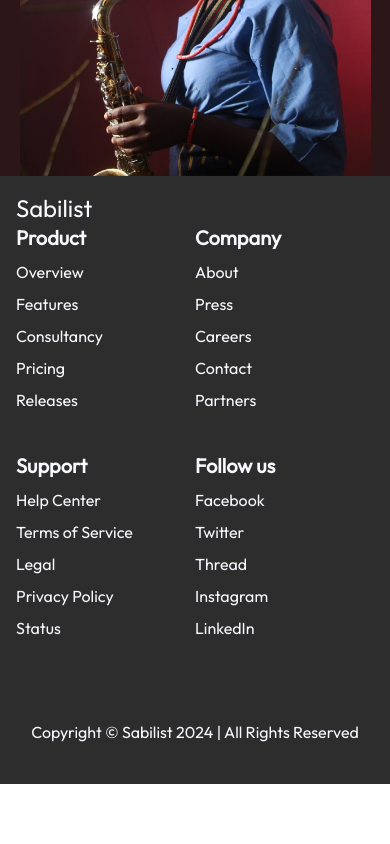
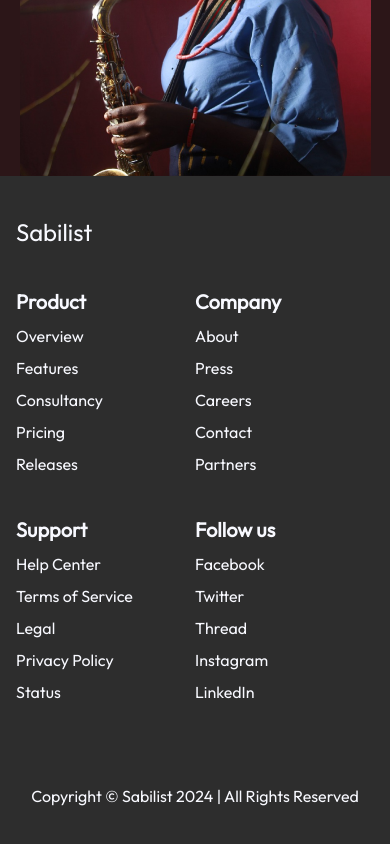
Before and after one commit to helpmeetapp/sabilist-frontend, a Next.js app: page / in a window 390 px wide. Shown: the part 7845-8689 px from the top of the page. Before the commit the page ends 8629 px from the top, so only its background shows below. Built offline with nearby package versions, Linux system fonts and the light colour scheme.

Commit message:
landing page footer adjustments

```diff
--- a/src/components/footer/Index.tsx
+++ b/src/components/footer/Index.tsx
@@ -3,12 +3,12 @@ import React from 'react';
 function Footer() {
   return (
     <footer className="h-full w-xcreen bg-[#2D2D2D] text-[#F8F9FF]">
-      <div className="max-w-7xl mx-auto pt-4 md:pt-16 px-4 flex flex-col md:flex-row">
+      <div className="max-w-7xl mx-auto pt-10 md:pt-16 px-4 flex flex-col md:flex-row">
         <div className="md:w-[30%]">
           <h5 className="text-2xl">Sabilist</h5>
         </div>
 
-        <div className="md:w-[70%] w-full grid grid-cols-2 lg:grid-cols-4 text-xl">
+        <div className="md:w-[70%] w-full grid grid-cols-2 lg:grid-cols-4 text-xl mt-10 md:mt-0">
           <div className="space-y-2 mb-10">
             <h5 className="text-xl font-bold">Product</h5>
             <ul className="text-base font-normal space-y-2">
```
